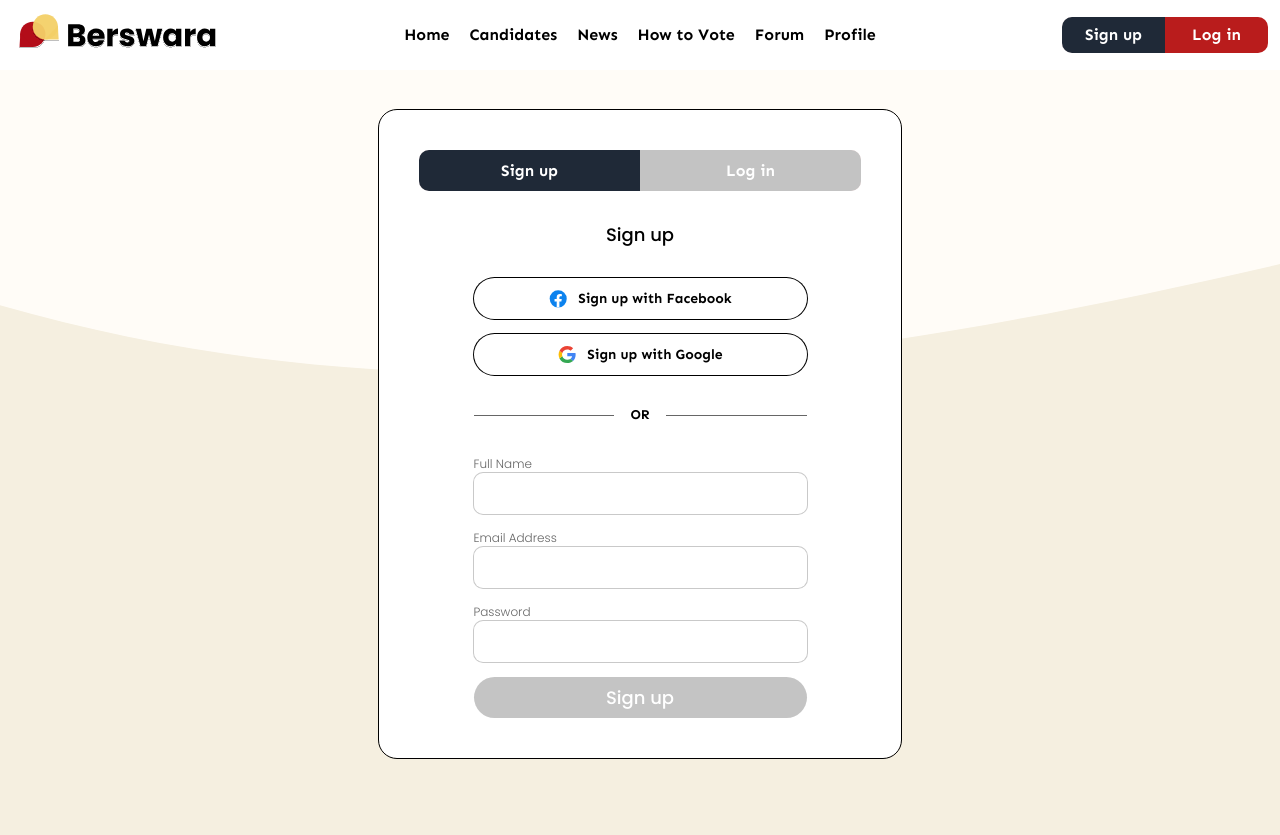
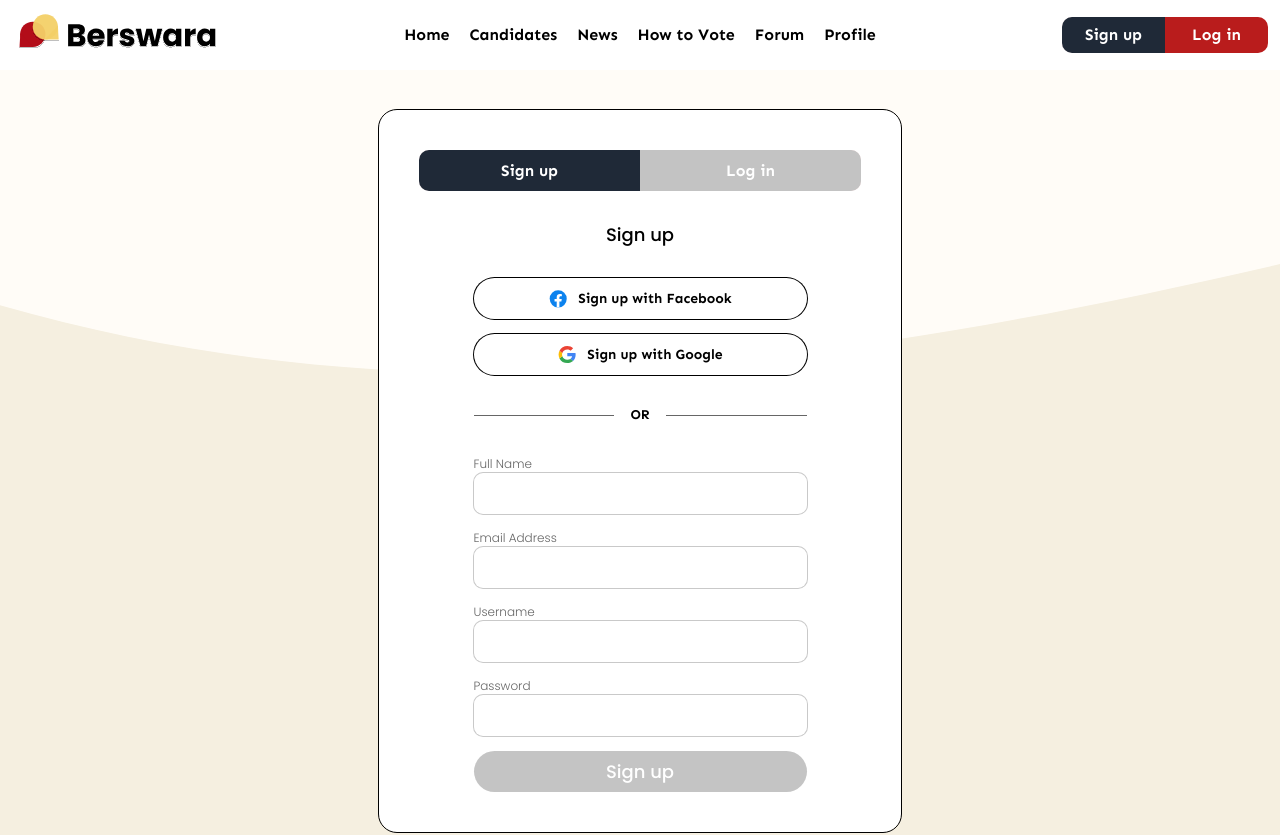
Before and after one commit to workshop-se/berswara-front, a Next.js app: page /signup in a window 1280 px wide. Shown: the top 835 px of the page. Built offline with nearby package versions, Linux system fonts and the light colour scheme.

Commit message:
chore:add username field

```diff
--- a/src/app/(auth)/signup/page.tsx
+++ b/src/app/(auth)/signup/page.tsx
@@ -47,6 +47,11 @@ export default function Page() {
               </div>
 
               <div className="flex flex-col">
+                <label htmlFor="username" className={`text-[#666666] ${poppinsReg.className} text-[12px]`}>Username</label>
+                <input type="text" id="username" name="username" className="h-[41px] ring-1 ring-[#C9C9C9] rounded-[9px]"/>
+              </div>
+
+              <div className="flex flex-col">
                 <label htmlFor="password" className={`text-[#666666] ${poppinsReg.className} text-[12px]`}>Password</label>
                 <input type="password" id="password" name="password" className="h-[41px] ring-1 ring-[#C9C9C9] rounded-[9px]"/>
               </div>
```
